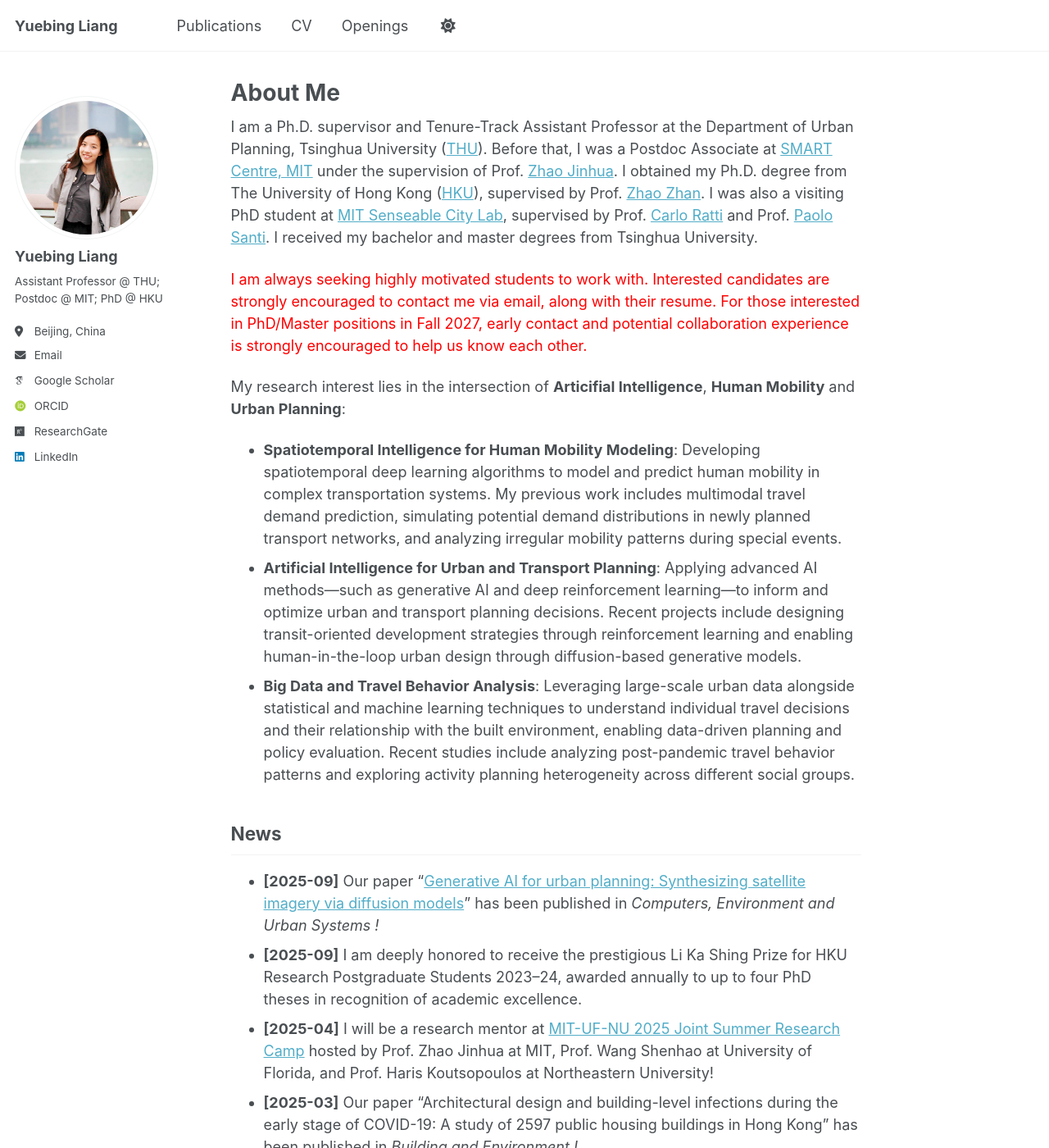
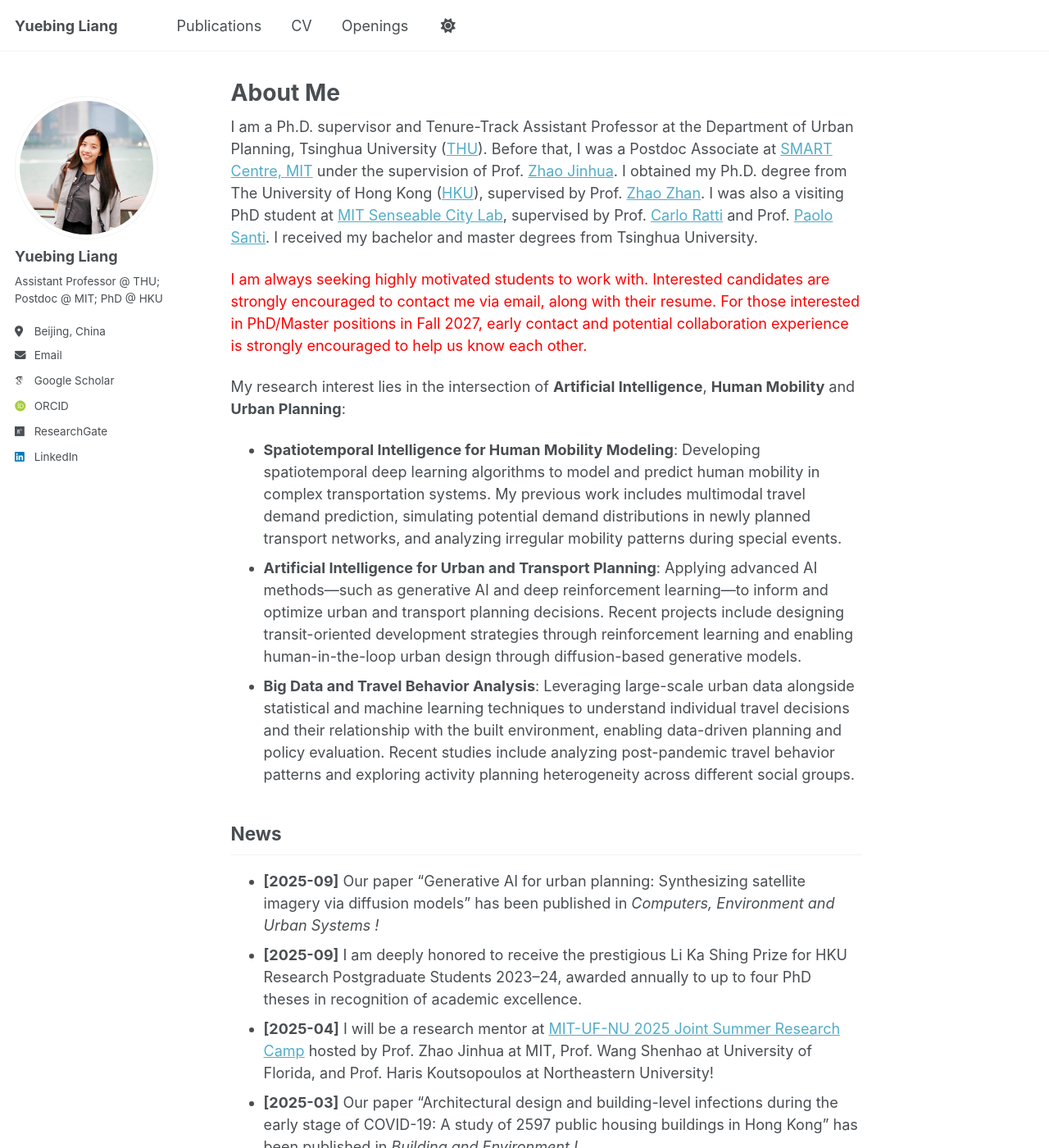
Before and after one commit to yuebingliang/yuebingliang.github.io, a Jekyll site: the page built from _pages/about.md, in a window 1280 px wide and 1400 px high. Shown: the whole window at 82% size. Built offline with Jekyll 4.4.1, drawn with Linux system fonts in a browser that asks for light colours; some web fonts are replaced.

Commit message:
Update about.md

```diff
--- a/_pages/about.md
+++ b/_pages/about.md
@@ -19,14 +19,14 @@ I am a Ph.D. supervisor and Tenure-Track Assistant Professor at the Department o
     Dr. Liang is currently seeking highly motivated Ph.D. and Master’s students for 2026. Interested candidates are strongly encouraged to contact her via email, along with their resume and transcripts.
 </div> -->
 
-My research interest lies in the intersection of **Articifial Intelligence**, **Human Mobility** and **Urban Planning**:
+My research interest lies in the intersection of **Artificial Intelligence**, **Human Mobility** and **Urban Planning**:
 * **Spatiotemporal Intelligence for Human Mobility Modeling**: Developing spatiotemporal deep learning algorithms to model and predict human mobility in complex transportation systems. My previous work includes multimodal travel demand prediction, simulating potential demand distributions in newly planned transport networks, and analyzing irregular mobility patterns during special events.
 * **Artificial Intelligence for Urban and Transport Planning**: Applying advanced AI methods—such as generative AI and deep reinforcement learning—to inform and optimize urban and transport planning decisions. Recent projects include designing transit-oriented development strategies through reinforcement learning and enabling human-in-the-loop urban design through diffusion-based generative models.
 * **Big Data and Travel Behavior Analysis**: Leveraging large-scale urban data alongside statistical and machine learning techniques to understand individual travel decisions and their relationship with the built environment, enabling data-driven planning and policy evaluation. Recent studies include analyzing post-pandemic travel behavior patterns and exploring activity planning heterogeneity across different social groups.
 
 
 ## News
-* **[2025-09]** Our paper "[Generative AI for urban planning: Synthesizing satellite imagery via diffusion models](https://doi.org/10.1016/j.compenvurbsys.2025.102339)" has been published in <i> Computers, Environment and Urban Systems <i>!
+* **[2025-09]** Our paper "Generative AI for urban planning: Synthesizing satellite imagery via diffusion models" has been published in <i> Computers, Environment and Urban Systems <i>!
 * **[2025-09]** I am deeply honored to receive the prestigious Li Ka Shing Prize for HKU Research Postgraduate Students 2023–24, awarded annually to up to four PhD theses in recognition of academic excellence.
 * **[2025-04]** I will be a research mentor at [MIT-UF-NU 2025 Joint Summer Research Camp](https://mobility.mit.edu/openings) hosted by Prof. Zhao Jinhua at MIT, Prof. Wang Shenhao at University of Florida, and Prof. Haris Koutsopoulos at Northeastern University!
 * **[2025-03]** Our paper "Architectural design and building-level infections during the early stage of COVID-19: A study of 2597 public housing buildings in Hong Kong" has been published in <i> Building and Environment <i>!
```
